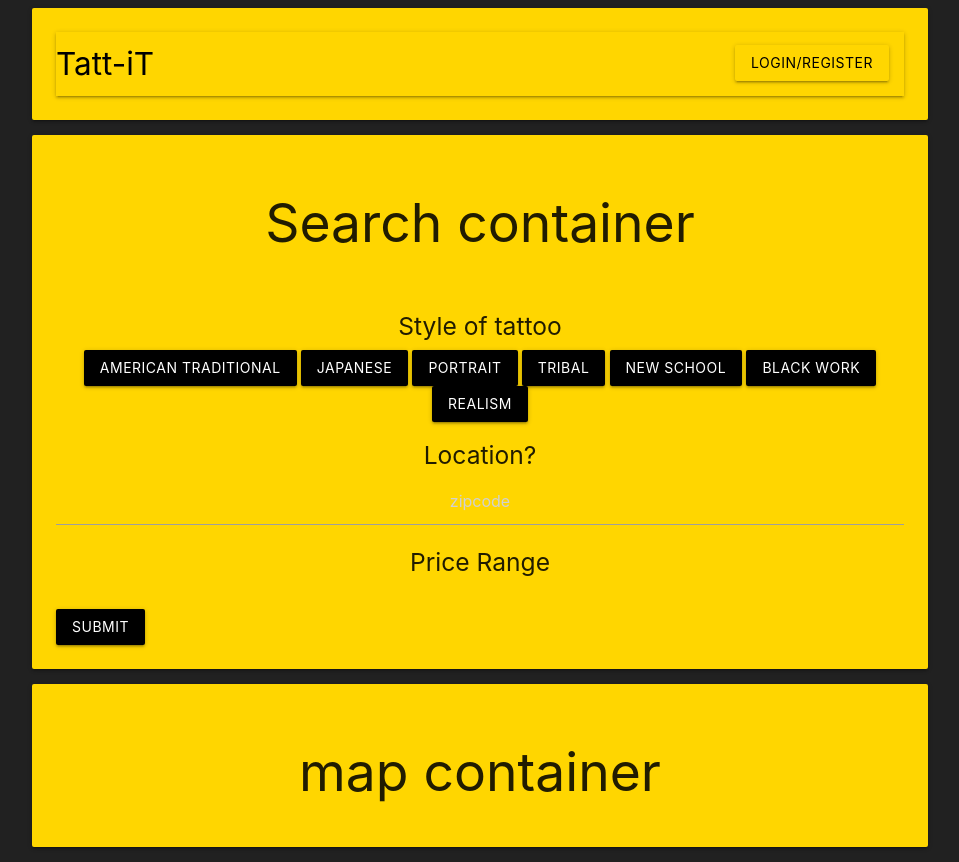
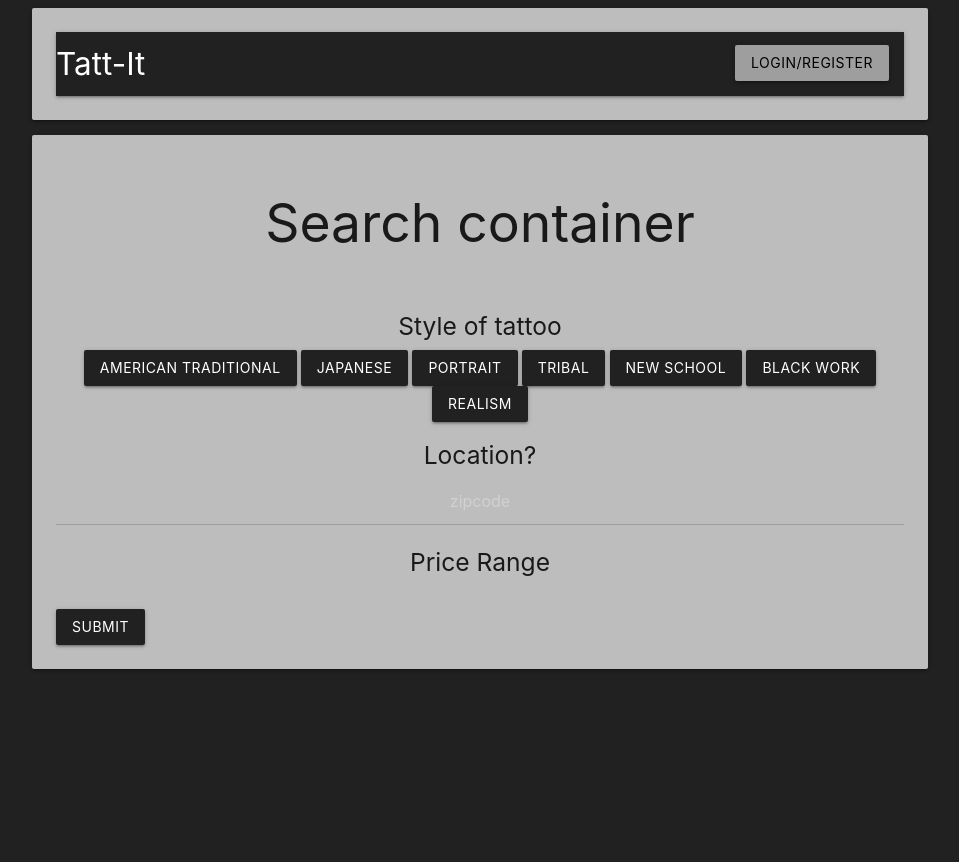
Before and after one commit to jontruong/Project2, a Node server app: page / in a window 1280 px wide. Shown: the whole page, without its empty margins (160-1119 px from the left). After the commit the page ends 800 px from the top, so only its background shows below. Run offline with Node 20, Linux system fonts and the light colour scheme; some libraries are stand-ins or nearby versions.

Commit message:
changes colors

```diff
--- a/public/home.html
+++ b/public/home.html
@@ -22,20 +22,20 @@
 
 
             <!-- nav -->
-            <div class="card-panel yellow accent-4    ">
-                <nav class="yellow accent-4 black-text">
+            <div class="card-panel grey lighten-1">
+                <nav class="grey darken-4 white-text">
                     <div class="nav-wrapper">
-                        <a href="#" class="brand-logo black-text">Tatt-iT</a>
+                        <a href="#" class="brand-logo white-text">Tatt-It</a>
                         <ul id="nav-mobile" class="right hide-on-med-and-down">
 
 
 
                             <!-- Modal Trigger -->
-                            <a class="yellow accent-4 waves-effect waves-light btn modal-trigger black-text"
+                            <a class="grey dark waves-effect waves-light btn modal-trigger black-text"
                                 href="#modal1">LogIn/Register</a>
 
                             <!-- Modal Structure -->
-                            <div id="modal1" class="modal yellow accent-4 ">
+                            <div id="modal1" class="modal grey lighten-1">
                                 <div class="modal-content ">
                                     <h4>Log On</h4>
                                     <p>
@@ -76,7 +76,7 @@
     <div class="container">
 
 
-        <div class="card-panel yellow accent-4">
+        <div class="card-panel grey lighten-1">
 
 
             <h2 class="center">Search container</h2>
@@ -85,13 +85,13 @@
             <h5 class="center-align">Style of tattoo</h5>
             <div class="row center-align">
 
-                <a class="waves-effect black btn">american traditional</a>
-                <a class="waves-effect black btn">japanese</a>
-                <a class="waves-effect black btn">portrait</a>
-                <a class="waves-effect black btn">tribal</a>
-                <a class="waves-effect black btn">New school</a>
-                <a class="waves-effect black btn">black work</a>
-                <a class="waves-effect black btn">realism</a>
+                <a class="waves-effect grey darken-4 btn">american traditional</a>
+                <a class="waves-effect grey darken-4 btn">japanese</a>
+                <a class="waves-effect grey darken-4 btn">portrait</a>
+                <a class="waves-effect grey darken-4 btn">tribal</a>
+                <a class="waves-effect grey darken-4 btn">New school</a>
+                <a class="waves-effect grey darken-4 btn">black work</a>
+                <a class="waves-effect grey darken-4 btn">realism</a>
 
             </div>
             <h5 class="center-align">Location?</h5 c>
@@ -100,7 +100,7 @@
             <h5 class="center-align">Price Range</h5>
             <div id="test-slider"></div>
             <br>
-            <a class="waves-effect black btn ">submit</a>
+            <a class="waves-effect grey darken-4 btn ">submit</a>
 
         </div>
 
@@ -108,7 +108,7 @@
 
 
     <!-- map container -->
-    <div class="container ">
+    <!-- <div class="container ">
 
 
         <div class="card-panel yellow accent-4">
@@ -120,7 +120,7 @@
 
         </div>
 
-    </div>
+    </div> -->
 
 
 
--- a/public/styles/styles.css
+++ b/public/styles/styles.css
@@ -9,3 +9,9 @@
 
 
   /* materialize ends */
+
+  body {
+    font-family: 'Miltonian Tattoo', serif;
+    font-size: 48px;
+    text-shadow: 4px 4px 4px #aaa;
+  }
```
